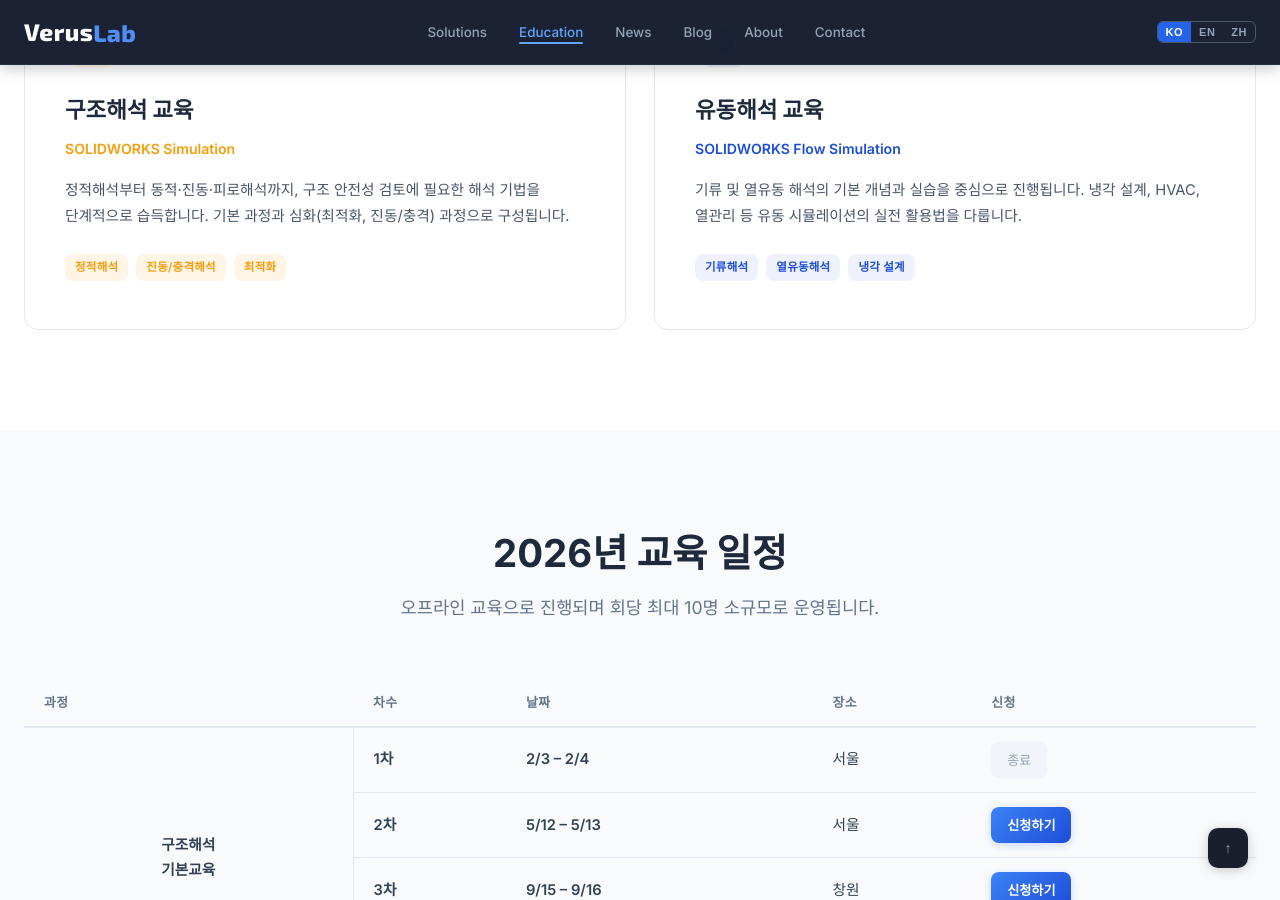
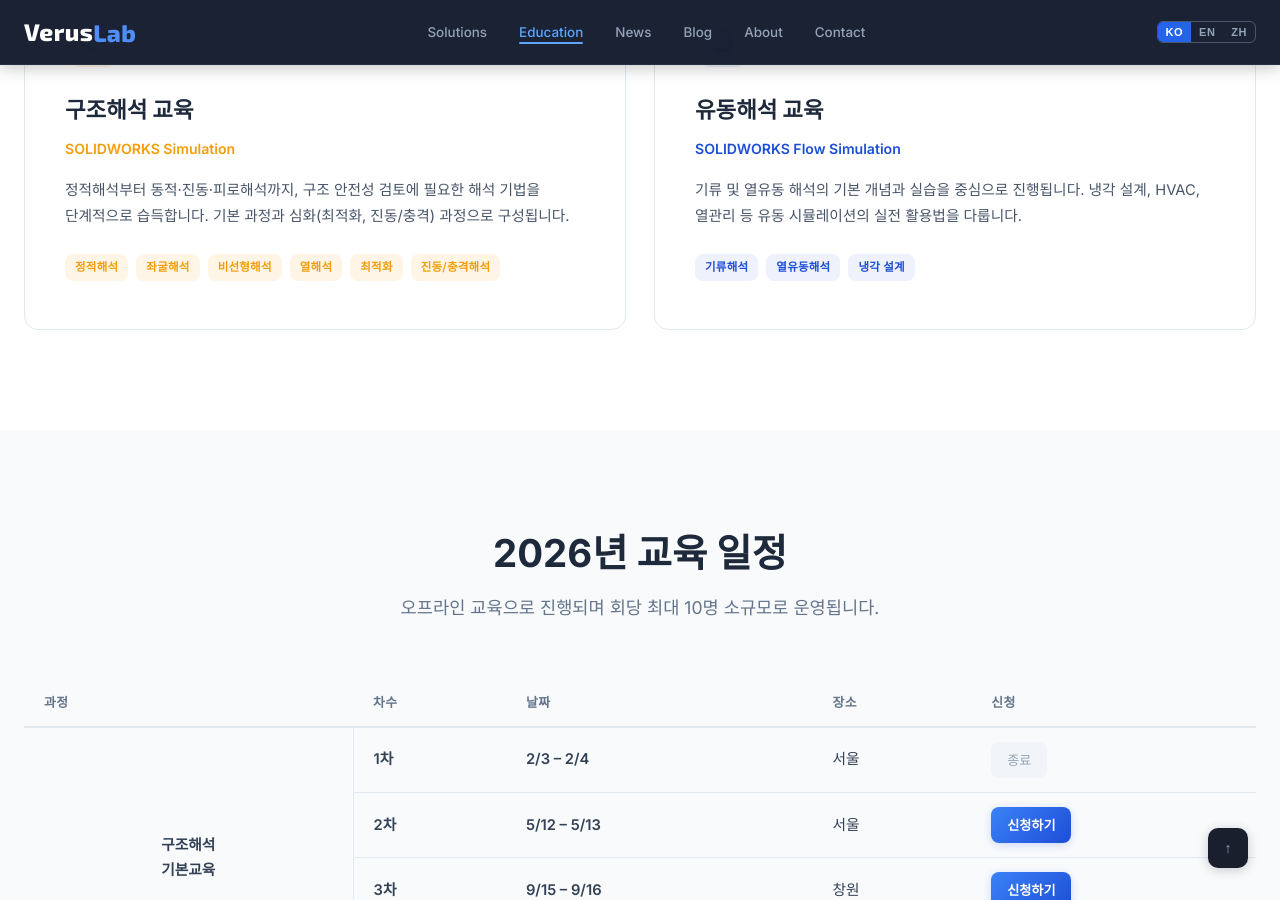
Before and after one commit to VerusLab-KR/Homepage, a Jekyll site: the page built from education/index.html, in a window 1280 px wide and 900 px high, scrolled down 1188 px. Built offline with Jekyll 4.4.1, drawn with Linux system fonts in a browser that asks for light colours.

Commit message:
Update structural course badges: add 좌굴/비선형/열해석, reorder
Co-Authored-By: Claude Sonnet 4.6 <noreply@anthropic.com>

```diff
--- a/education/index.html
+++ b/education/index.html
@@ -204,8 +204,11 @@ h2{font-size:clamp(1.6rem,3vw,2.4rem);font-weight:700;line-height:1.2;margin-bot
         <p>정적해석부터 동적·진동·피로해석까지, 구조 안전성 검토에 필요한 해석 기법을 단계적으로 습득합니다. 기본 과정과 심화(최적화, 진동/충격) 과정으로 구성됩니다.</p>
         <div class="course-tags">
           <span class="course-tag">정적해석</span>
+          <span class="course-tag">좌굴해석</span>
+          <span class="course-tag">비선형해석</span>
+          <span class="course-tag">열해석</span>
+          <span class="course-tag">최적화</span>
           <span class="course-tag">진동/충격해석</span>
-          <span class="course-tag">최적화</span>
         </div>
       </div>
       <div class="course-card fluid reveal reveal-delay-1">
```
